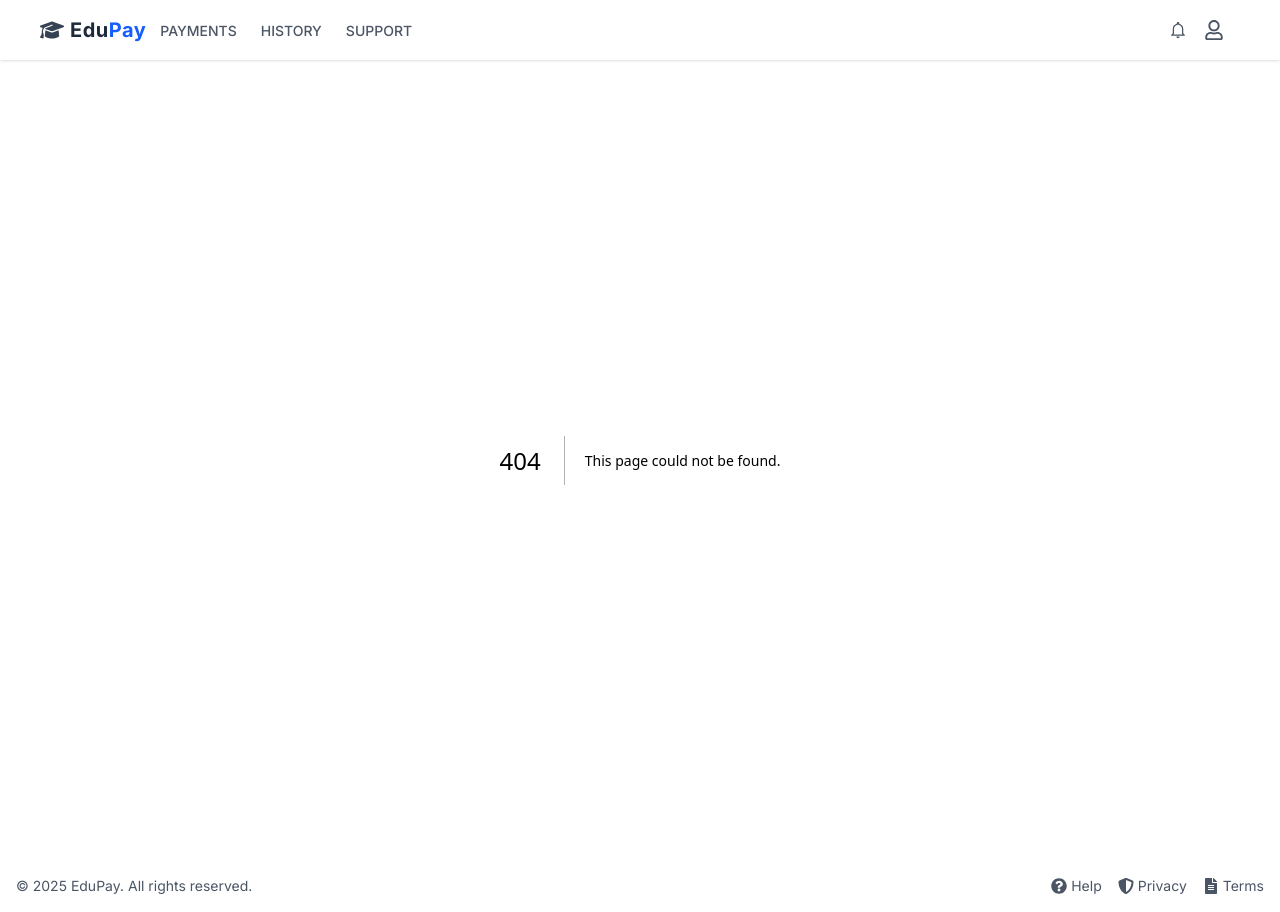
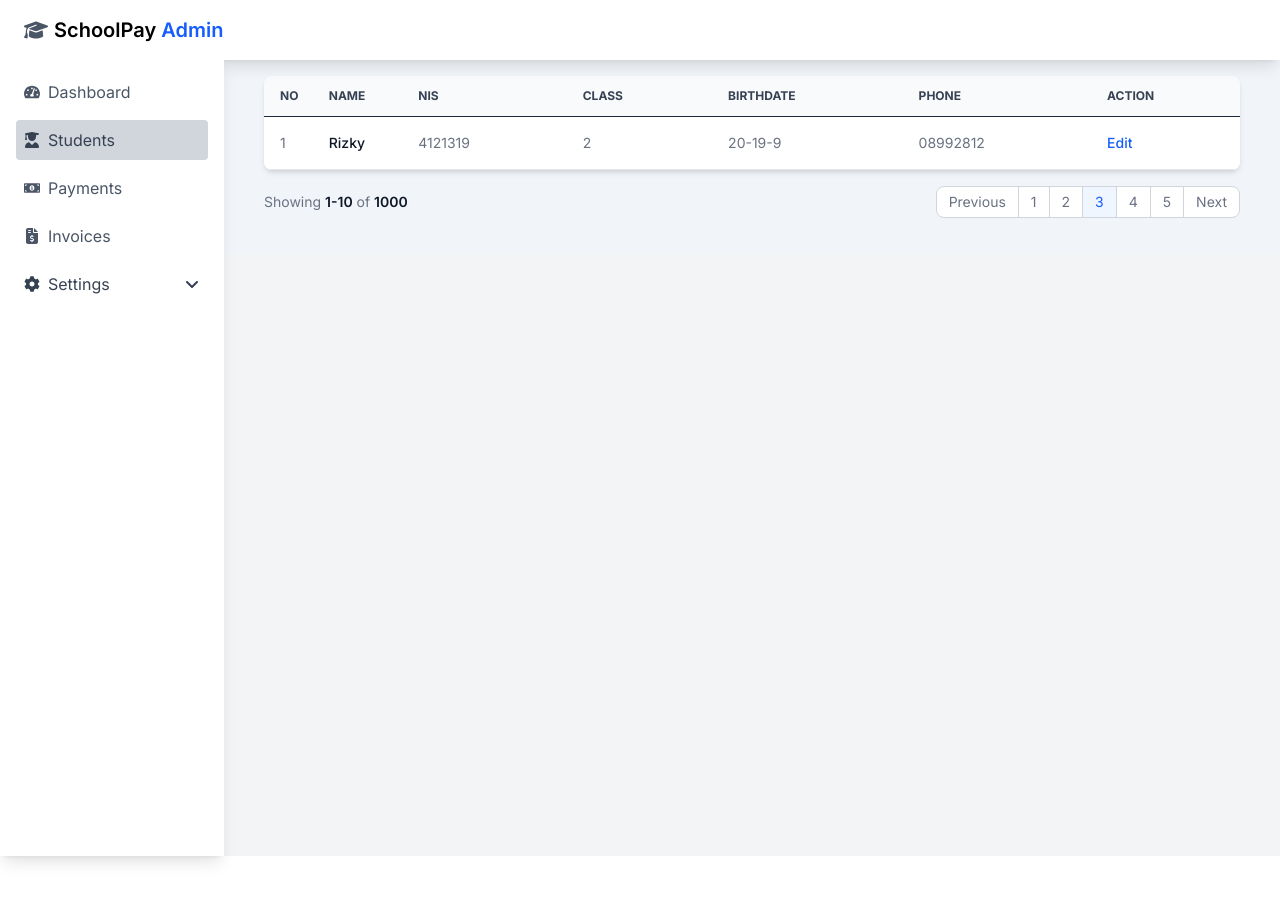
Before and after one commit to dimas-sulaksono/aigen-team-test-fe, a Next.js app: page /admin/students in a window 1280 px wide. Before the commit this address had no page. After the commit the page ends 856 px from the top, so only its background shows below. Built offline with nearby package versions, Linux system fonts and the light colour scheme.

Commit message:
Create student Page & fix navbarAdmin

```diff
--- a/src/components/organism/Navbar/index.js
+++ b/src/components/organism/Navbar/index.js
@@ -40,11 +40,9 @@ const Navbar = () => {
           </ul>
         </div>
 
-        {/* Icons & Mobile Menu Button */}
         <div className="flex items-center space-x-4">
           <IoMdNotificationsOutline className="text-gray-600 hover:text-gray-800 cursor-pointer text-xl" />
 
-          {/* User Dropdown */}
           <div className="relative">
             <FaRegUser
               onClick={() => dispatch(toggleDropdown())}
@@ -75,7 +73,6 @@ const Navbar = () => {
             )}
           </div>
 
-          {/* Mobile Menu Button */}
           <FaBars
             className="lg:hidden text-gray-600 hover:text-gray-800 cursor-pointer text-2xl"
             onClick={() => dispatch(toggleMenu())}
@@ -83,7 +80,6 @@ const Navbar = () => {
         </div>
       </div>
 
-      {/* Mobile Menu */}
       <div
         className={`fixed top-0 right-0 h-full w-64 bg-white shadow-lg lg:hidden transform ${
           menuOpen ? "translate-x-0" : "translate-x-full"
--- a/src/components/organism/SideBar/index.js
+++ b/src/components/organism/SideBar/index.js
@@ -1,10 +1,22 @@
+import { closeAll, toggleDropdown } from "@/redux/navbarReduce";
 import Link from "next/link";
+import { useRouter } from "next/router";
 import React from "react";
 import { FaCog, FaMoneyBillAlt, FaTachometerAlt } from "react-icons/fa";
-import { FaFileInvoiceDollar, FaUserGraduate } from "react-icons/fa6";
+import {
+  FaAngleDown,
+  FaFileInvoiceDollar,
+  FaUserGraduate,
+} from "react-icons/fa6";
 import { FaGraduationCap } from "react-icons/fa6";
+import { useDispatch, useSelector } from "react-redux";
 
 const SideBarAdmin = ({ children }) => {
+  const router = useRouter();
+  const dispatch = useDispatch();
+  const { dropdownOpen } = useSelector((state) => state.navbar);
+
+  const isActive = (path) => router.asPath === path;
   return (
     <div className="flex flex-col w-full">
       <nav className="bg-white top-0 w-full fixed shadow-lg">
@@ -26,40 +38,79 @@ const SideBarAdmin = ({ children }) => {
         >
           <nav>
             <Link
-              href="#"
-              className="flex items-center p-2 rounded hover:bg-gray-300 mb-2"
+              href="/admin"
+              className={`flex items-center p-2 rounded mb-2 ${
+                isActive("/admin")
+                  ? "bg-gray-300"
+                  : "text-gray-600 hover:text-gray-800 hover:bg-gray-300"
+              }`}
             >
               <FaTachometerAlt className="mr-2" />
               Dashboard
             </Link>
             <Link
-              href="#"
-              className="flex items-center p-2 rounded hover:bg-gray-300 mb-2"
+              href="/admin/students"
+              className={`flex items-center p-2 rounded mb-2 ${
+                isActive("/admin/students")
+                  ? "bg-gray-300"
+                  : "text-gray-600 hover:text-gray-800 hover:bg-gray-300"
+              }`}
             >
               <FaUserGraduate className="mr-2" />
               Students
             </Link>
             <Link
               href="#"
-              className="flex items-center p-2 rounded hover:bg-gray-300 mb-2"
+              className={`flex items-center p-2 rounded mb-2 ${
+                isActive("/admin/payments")
+                  ? "bg-gray-300"
+                  : "text-gray-600 hover:text-gray-800 hover:bg-gray-300"
+              }`}
             >
               <FaMoneyBillAlt className="mr-2" />
               Payments
             </Link>
             <Link
               href="#"
-              className="flex items-center p-2 rounded hover:bg-gray-300 mb-2"
+              className={`flex items-center p-2 rounded mb-2 ${
+                isActive("/admin/invoices")
+                  ? "bg-gray-300"
+                  : "text-gray-600 hover:text-gray-800 hover:bg-gray-300"
+              }`}
             >
               <FaFileInvoiceDollar className="mr-2" />
               Invoices
             </Link>
-            <Link
-              href="#"
-              className="flex items-center p-2 rounded hover:bg-gray-300 mb-2"
-            >
-              <FaCog className="mr-2" />
-              Settings
-            </Link>
+            <div className="flex items-center p-2 rounded hover:bg-gray-300 mb-2 relative">
+              <div
+                className="flex w-full justify-between items-center cursor-pointer"
+                onClick={() => dispatch(toggleDropdown())}
+              >
+                <div className="flex items-center">
+                  <FaCog className="mr-2" />
+                  Settings
+                </div>
+                <FaAngleDown
+                  className={` transition-transform ${
+                    dropdownOpen ? "rotate-180" : ""
+                  }`}
+                />
+              </div>
+              {dropdownOpen && (
+                <div className="absolute mt-20 left-0 z-40 bg-gray-50 w-full shadow-lg rounded-lg">
+                  <ul>
+                    <li>
+                      <button
+                        className="block w-full text-left px-4 py-2 text-gray-600 hover:bg-gray-100"
+                        onClick={() => dispatch(closeAll())}
+                      >
+                        Logout
+                      </button>
+                    </li>
+                  </ul>
+                </div>
+              )}
+            </div>
           </nav>
         </aside>
         <div className="lg:ml-56 w-full">{children}</div>
--- /dev/null
+++ b/src/pages/admin/students/index.js
@@ -0,0 +1,131 @@
+import Section from "@/components/atoms/Section";
+import AdminLayout from "@/components/templates/AdminLayout";
+import React from "react";
+
+const StudentsPage = () => {
+  return (
+    <AdminLayout>
+      <Section>
+        <div class="overflow-x-auto shadow-md sm:rounded-lg">
+          <table class="w-full text-sm text-left rtl:text-right text-gray-500">
+            <thead class="text-xs text-gray-700 uppercase bg-gray-50 border-b border-slate-800">
+              <tr>
+                <th scope="col" class="pl-4 py-3">
+                  No
+                </th>
+                <th scope="col" class="pl-2 py-3">
+                  Name
+                </th>
+                <th scope="col" class="px-6 py-3">
+                  Nis
+                </th>
+                <th scope="col" class="px-6 py-3">
+                  Class
+                </th>
+                <th scope="col" class="px-6 py-3">
+                  Birthdate
+                </th>
+                <th scope="col" class="px-6 py-3">
+                  Phone
+                </th>
+                <th scope="col" class="px-6 py-3">
+                  Action
+                </th>
+              </tr>
+            </thead>
+            <tbody>
+              <tr class="bg-white border-b border-gray-200 hover:bg-gray-50">
+                <td class="pl-4 py-4">1</td>
+                <th
+                  scope="row"
+                  class="pl-2 py-4 font-medium text-gray-900 whitespace-nowrap"
+                >
+                  Rizky
+                </th>
+                <td class="px-6 py-4">4121319</td>
+                <td class="px-6 py-4">2</td>
+                <td class="px-6 py-4">20-19-9</td>
+                <td class="px-6 py-4">08992812</td>
+                <td class="px-6 py-4">
+                  <a href="#" class="font-medium text-blue-600 hover:underline">
+                    Edit
+                  </a>
+                </td>
+              </tr>
+            </tbody>
+          </table>
+        </div>
+        <nav
+          class="flex items-center flex-column flex-wrap md:flex-row justify-between py-4"
+          aria-label="Table navigation"
+        >
+          <span class="text-sm font-normal text-gray-500 mb-4 md:mb-0 block w-full md:inline md:w-auto">
+            Showing <span class="font-semibold text-gray-900 ">1-10</span> of{" "}
+            <span class="font-semibold text-gray-900 ">1000</span>
+          </span>
+          <ul class="inline-flex -space-x-px rtl:space-x-reverse text-sm h-8">
+            <li>
+              <a
+                href="#"
+                class="flex items-center justify-center px-3 h-8 ms-0 leading-tight text-gray-500 bg-white border border-gray-300 rounded-s-lg hover:bg-gray-100 hover:text-gray-700 "
+              >
+                Previous
+              </a>
+            </li>
+            <li>
+              <a
+                href="#"
+                class="flex items-center justify-center px-3 h-8 leading-tight text-gray-500 bg-white border border-gray-300 hover:bg-gray-100 hover:text-gray-700 "
+              >
+                1
+              </a>
+            </li>
+            <li>
+              <a
+                href="#"
+                class="flex items-center justify-center px-3 h-8 leading-tight text-gray-500 bg-white border border-gray-300 hover:bg-gray-100 hover:text-gray-700 "
+              >
+                2
+              </a>
+            </li>
+            <li>
+              <a
+                href="#"
+                aria-current="page"
+                class="flex items-center justify-center px-3 h-8 text-blue-600 border border-gray-300 bg-blue-50 hover:bg-blue-100 hover:text-blue-700"
+              >
+                3
+              </a>
+            </li>
+            <li>
+              <a
+                href="#"
+                class="flex items-center justify-center px-3 h-8 leading-tight text-gray-500 bg-white border border-gray-300 hover:bg-gray-100 hover:text-gray-700 "
+              >
+                4
+              </a>
+            </li>
+            <li>
+              <a
+                href="#"
+                class="flex items-center justify-center px-3 h-8 leading-tight text-gray-500 bg-white border border-gray-300 hover:bg-gray-100 hover:text-gray-700 "
+              >
+                5
+              </a>
+            </li>
+            <li>
+              <a
+                href="#"
+                class="flex items-center justify-center px-3 h-8 leading-tight text-gray-500 bg-white border border-gray-300 rounded-e-lg hover:bg-gray-100 hover:text-gray-700 "
+              >
+                Next
+              </a>
+            </li>
+          </ul>
+        </nav>
+      </Section>
+    </AdminLayout>
+  );
+};
+
+export default StudentsPage;
--- a/src/pages/payments/index.js
+++ b/src/pages/payments/index.js
@@ -2,7 +2,6 @@ import Button from "@/components/atoms/Button";
 import Form from "@/components/atoms/Form";
 import Input from "@/components/atoms/Input";
 import Section from "@/components/atoms/Section";
-import { formatCurrency } from "@/helpers/utils/formatCurrency";
 import { useRouter } from "next/router";
 import React, { useEffect, useState } from "react";
 
@@ -20,14 +19,6 @@ const PaymentsPage = () => {
       setLoading(false);
     }
   }, [router]);
-
-  if (loading) {
-    return (
-      <Section className="flex items-center justify-center h-screen">
-        <p className="text-lg font-semibold">Loading...</p>
-      </Section>
-    );
-  }
 
   const paymentOptions = {
     uas: 1000000,
```
